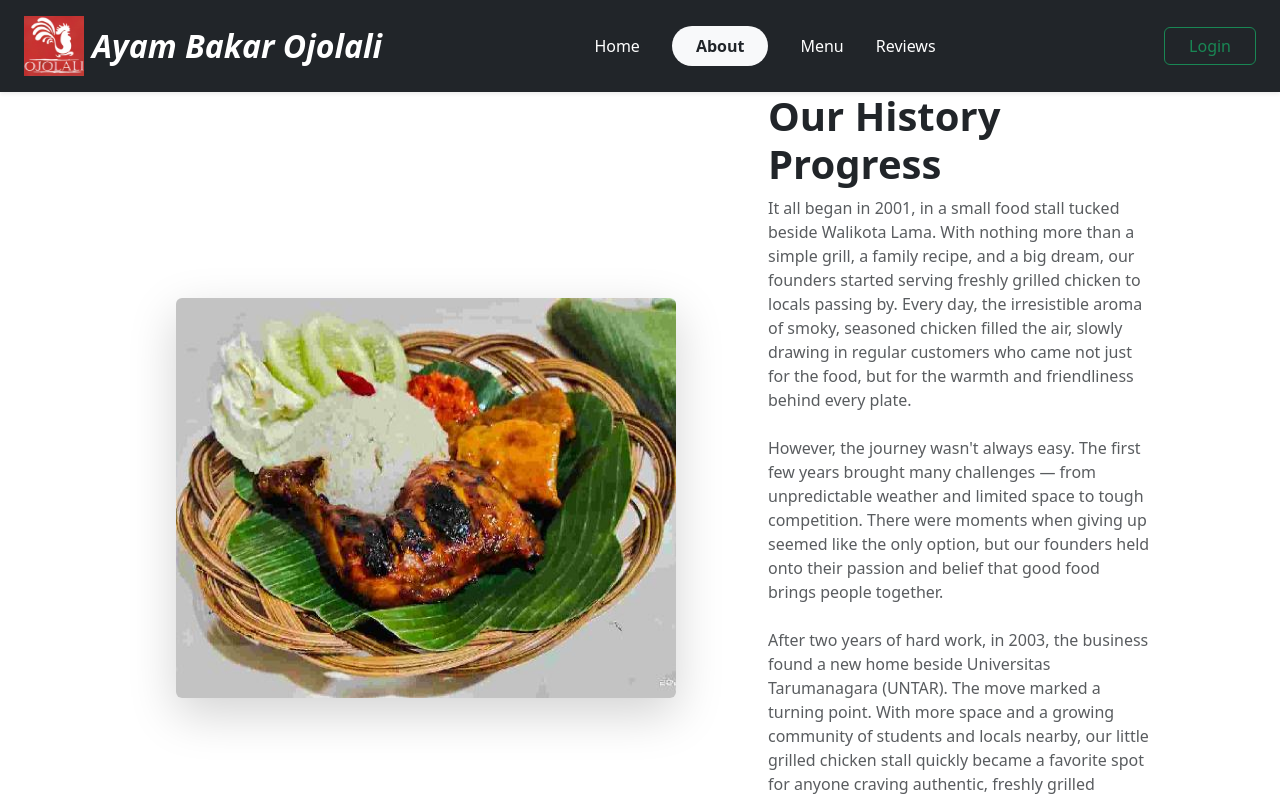
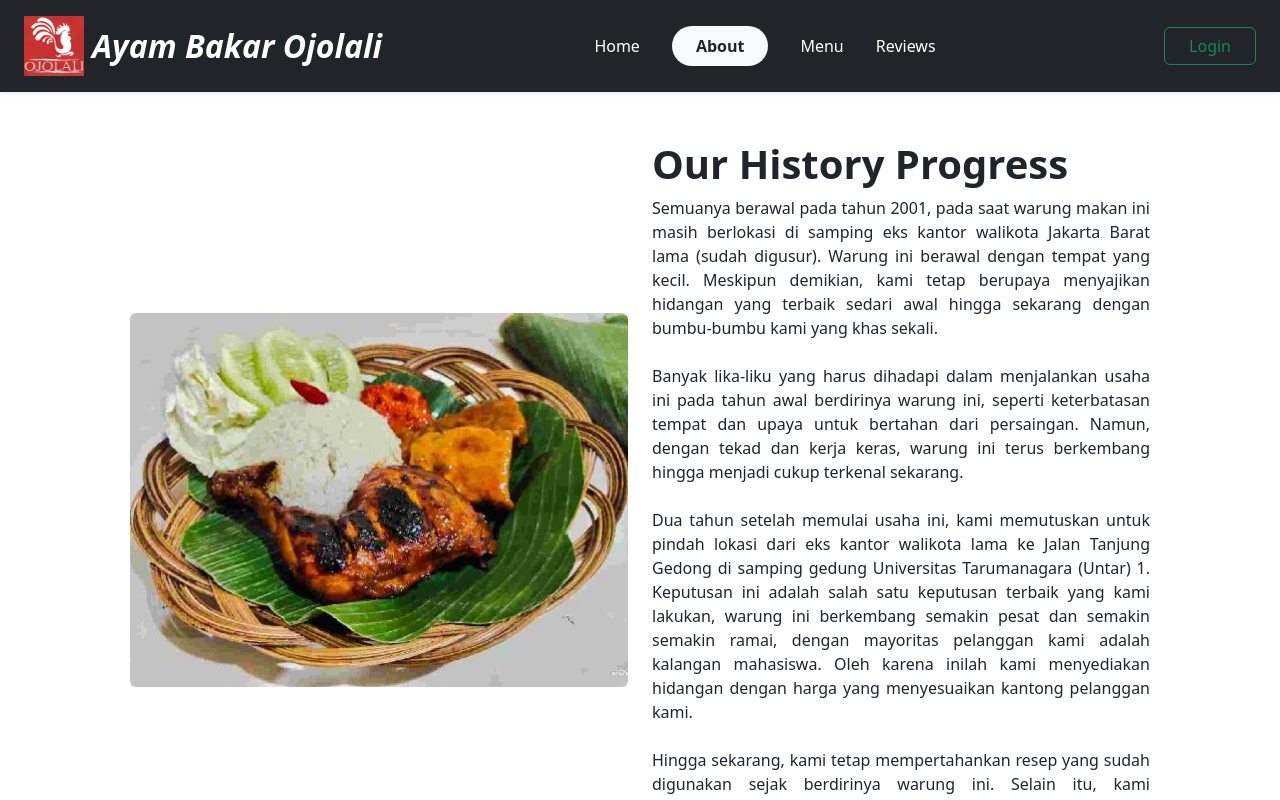
Before and after one commit to DanielKA014/uas-fe-frontend, a Next.js app in the folder project_uas/: page /about in a window 1280 px wide. Shown: the top 800 px of the page. Built offline with nearby package versions, Linux system fonts and the light colour scheme.

Commit message:
ganti gambar about, rapikan about

```diff
--- a/project_uas/package.json
+++ b/project_uas/package.json
@@ -3,7 +3,7 @@
   "version": "0.1.0",
   "private": true,
   "scripts": {
-    "dev": "next dev",
+    "dev": "next dev -p 3001",
     "build": "next build",
     "start": "next start",
     "lint": "next lint"
--- a/project_uas/src/app/(public)/about/page.css
+++ /dev/null
@@ -1,10 +0,0 @@
-.parent {
-display: grid;
-grid-template-columns: repeat(10, 1fr);
-grid-template-rows: repeat(5, 1fr);
-grid-column-gap: 0px;
-grid-row-gap: 0px;
-}
-
-.div1 { grid-area: 2 / 2 / 5 / 5; }
-.div2 { grid-area: 1 / 7 / 6 / 10; }
--- a/project_uas/src/app/(public)/about/page.tsx
+++ b/project_uas/src/app/(public)/about/page.tsx
@@ -1,35 +1,46 @@
 "use client";
-import { useState } from "react";
 import "bootstrap/dist/css/bootstrap.min.css";
 import Image from "next/image";
-import "./page.css";
 import React from 'react'
+import { Col, Container, Row } from "react-bootstrap";
 
 const page = () => {
   return (
-    <div className="parent">
-    <div className="div1 px-5 rounded">
+    <Container>
+      <Row className="align-items-center text-md-start text-center p-5">
+        {/* Left side: Image */}
+        <Col md={6} className="mb-4 mb-md-0 text-center">
           <Image
             src="/images/ayam_bakar_history.jpeg"
-        alt="Ayam Bakar"
-        className="rounded shadow-lg"
-        width={500}
-        height={400}
+            alt="About Us Image"
+            width={512}
+            height={512}
+            className="img-fluid rounded"
           />
-    </div>
-    <div className="div2">
+        </Col>
+
+        {/* Right side: Text */}
+        <Col md={6} style={{textAlign: 'justify'}}>
           <h1 className="fs-1 fw-bold">Our History Progress</h1>
-        <p className="text-muted text-justify">It all began in 2001, in a small food stall tucked beside Walikota Lama. With nothing more than a simple grill, a family recipe, and a big dream, our founders started serving freshly grilled chicken to locals passing by. Every day, the irresistible aroma of smoky, seasoned chicken filled the air, slowly drawing in regular customers who came not just for the food, but for the warmth and friendliness behind every plate.
+          <p>
+            Semuanya berawal pada tahun 2001, pada saat warung makan ini masih berlokasi di samping eks kantor walikota Jakarta Barat lama (sudah digusur).
+            Warung ini berawal dengan tempat yang kecil. Meskipun demikian, kami tetap berupaya menyajikan hidangan yang terbaik sedari awal hingga sekarang
+            dengan bumbu-bumbu kami yang khas sekali.
             <br/><br/>
-        However, the journey wasn't always easy. The first few years brought many challenges — from unpredictable weather and limited space to tough competition. There were moments when giving up seemed like the only option, but our founders held onto their passion and belief that good food brings people together.
+            Banyak lika-liku yang harus dihadapi dalam menjalankan usaha ini pada tahun awal berdirinya warung ini, seperti keterbatasan tempat dan upaya untuk
+            bertahan dari persaingan. Namun, dengan tekad dan kerja keras, warung ini terus berkembang hingga menjadi cukup terkenal sekarang.
             <br/><br/>
-        After two years of hard work, in 2003, the business found a new home beside Universitas Tarumanagara (UNTAR). The move marked a turning point. With more space and a growing community of students and locals nearby, our little grilled chicken stall quickly became a favorite spot for anyone craving authentic, freshly grilled goodness.
+            Dua tahun setelah memulai usaha ini, kami memutuskan untuk pindah lokasi dari eks kantor walikota lama ke Jalan Tanjung Gedong di samping gedung
+            Universitas Tarumanagara (Untar) 1. Keputusan ini adalah salah satu keputusan terbaik yang kami lakukan, warung ini berkembang semakin pesat dan semakin
+            semakin ramai, dengan mayoritas pelanggan kami adalah kalangan mahasiswa. Oleh karena inilah kami menyediakan hidangan dengan harga yang menyesuaikan
+            kantong pelanggan kami.
             <br/><br/>
-        Over the years, we've stayed true to our roots — using the same traditional recipe, grilling over open flames, and serving with the same dedication that started it all. From humble beginnings beside Walikota Lama to a beloved eatery beside UNTAR, our story is one of perseverance, flavor, and family.
-        <br/><br/>
-        Today, we continue to grill with passion, serve with heart, and welcome every guest like an old friend — because for us, it's not just about chicken, it's about the joy that comes with sharing it.</p>
-    </div>
-    </div>
+            Hingga sekarang, kami tetap mempertahankan resep yang sudah digunakan sejak berdirinya warung ini. Selain itu, kami menyediakan hidangan yang lezat serta
+            terjangkau bagi semua kalangan.
+          </p>
+        </Col>
+      </Row>
+    </Container>
   )
 }
 
--- a/project_uas/src/app/(public)/page.tsx
+++ b/project_uas/src/app/(public)/page.tsx
@@ -48,7 +48,7 @@ export default function Home() {
             {/* Left side: Image */}
             <Col md={6} className="mb-4 mb-md-0 text-center">
               <Image
-                src="/images/page.png"
+                src="/images/page.jpg"
                 alt="About Us Image"
                 width={400}
                 height={400}
```
Also changed, not shown: project_uas/public/images/page.jpg (added), project_uas/public/images/page.png (deleted), project_uas/src/app/(auth)/login/page.tsx (line endings or trailing spaces). Lines whose indentation alone changed are shown as unchanged.
